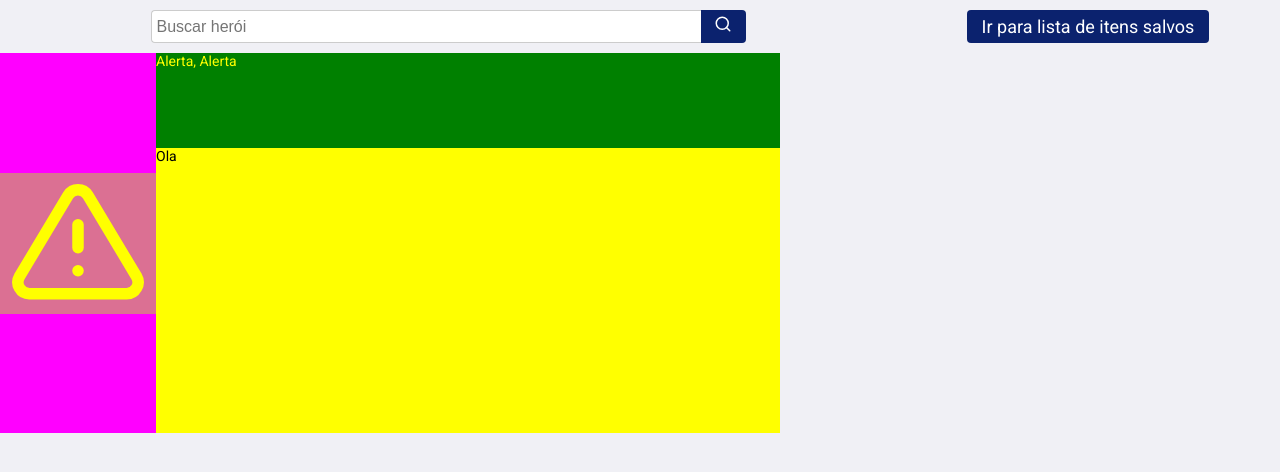
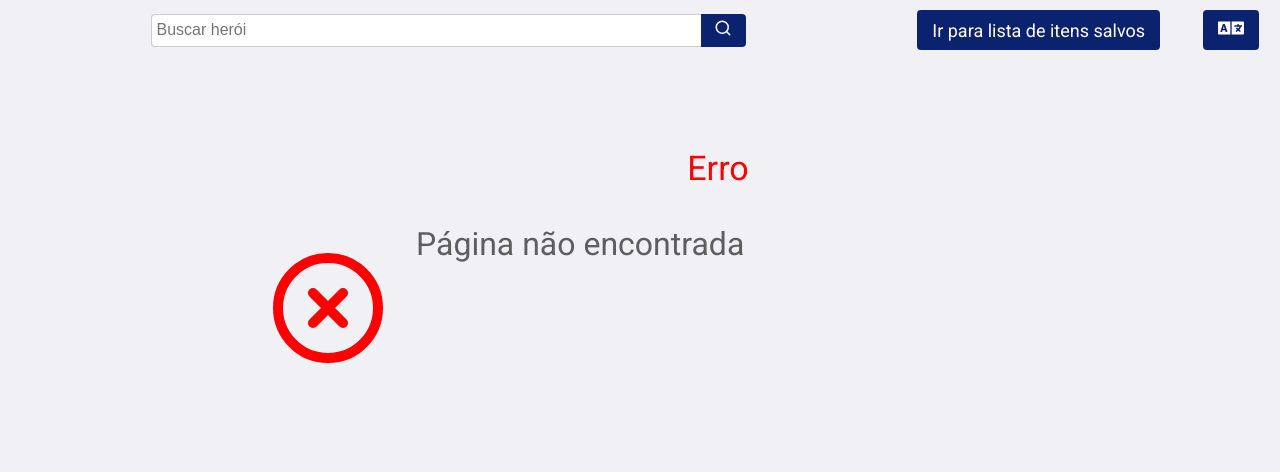
Before and after one commit to devfabiosilva/challenges, a React (Create React App) app in the folder marvel-softplan-reactjs/: page / in a window 1280 px wide. Shown: the top 472 px of the page. Built offline with nearby package versions, Linux system fonts and the light colour scheme.

Commit message:
Adicionando suporte a idioma. Terminando de configurar as notificações

```diff
--- a/marvel-softplan-reactjs/src/actions/index.js
+++ b/marvel-softplan-reactjs/src/actions/index.js
@@ -1,10 +1,15 @@
+//import { L_EN_US, L_PT_BR } from '../utils/language';
+
+
 const M_NONE = '0';
 const ADD_TO_LIST = '1';
 const REMOVE_FROM_LIST = '2';
+const MODIFY_LANGUAGE = '3'
 
 export const m_Actions = {
     ADD_TO_LIST,
     REMOVE_FROM_LIST,
+    MODIFY_LANGUAGE,
     M_NONE
 }
 
@@ -18,3 +23,7 @@ export function m_addToList(text) {
 export function m_removeFromList(index) {
     return { type: REMOVE_FROM_LIST, index }
 }
+
+export function m_modifyLanguage(lang) {
+    return { type: MODIFY_LANGUAGE, lang }
+}
--- a/marvel-softplan-reactjs/src/components/notification/index.js
+++ b/marvel-softplan-reactjs/src/components/notification/index.js
@@ -1,27 +1,30 @@
 import React from 'react';
+import { connect } from 'react-redux';
 import {
     DivNotification,
     DivNotificationContainer,
     DivNotificationIcon,
-    DivNotificationTitle
+    DivNotificationTitle,
+    ALERT_COLOR,
+    INFO_COLOR
 } from './styled';
 import { FiInfo, FiAlertTriangle, FiXCircle } from 'react-icons/fi';
 
-const NOTF_ICON_SZ = 138;
+const NOTF_ICON_SZ = 120;
 
 function NotfIcon( { nAlert, nError } ) {
 
     if (nAlert)
-        return <FiAlertTriangle size={NOTF_ICON_SZ} color="yellow"/>
+        return <FiAlertTriangle size={NOTF_ICON_SZ} color={ALERT_COLOR}/>
 
     if (nError)
         return <FiXCircle size={NOTF_ICON_SZ} color="red"/>
 
-    return <FiInfo size={NOTF_ICON_SZ} color="blue" />
+    return <FiInfo size={NOTF_ICON_SZ} color={INFO_COLOR} />
 
 }
 
-export default function Notification({ nAlert, nError, children, title }) {
+export function Notification({ state, nAlert, nError, children, title }) {
     return (
         <DivNotification>
             <DivNotificationIcon>
@@ -31,18 +34,44 @@ export default function Notification({ nAlert, nError, children, title }) {
                 <DivNotificationTitle
                     inputColor={
                         (nAlert)?
-                        "yellow":
+                        ALERT_COLOR:
                         (nError)?
                         "red":
                         null
                     }
                 >
+                    <p style={{fontSize: "34px"}}>
+                        {(title)?title:(nAlert)?
+                            state.interface.alert_title:(nError)?
+                            state.interface.error_title:
+                            state.interface.info_title
+                        }
+                    </p>
+                </DivNotificationTitle>
+                <div style={
                     {
-                        (title)?title:(nAlert)?"Alert":(nError)?"Error":"Info"
-                    }
-                </DivNotificationTitle>
-                {children}
+                        display: "flex",
+                        padding: "10px",
+                        width: "100%",
+                        height: "75%",
+
+                    }}>
+                    <p style={
+                        {
+                            color: "#5e5e5e",
+                            fontSize: "32px",
+                        }
+                        }>
+                            {children}
+                    </p>
+                </div>
             </DivNotificationContainer>
         </DivNotification>
     );
 }
+
+const mapStateToProps = (state, ownProps) => ({
+    state: state.m_setLanguage
+});
+
+export default connect(mapStateToProps)(Notification);
--- a/marvel-softplan-reactjs/src/components/notification/styled.js
+++ b/marvel-softplan-reactjs/src/components/notification/styled.js
@@ -1,7 +1,9 @@
 import styled from 'styled-components';
+export const ALERT_COLOR = "#FFC107";
+export const INFO_COLOR = "#0099ff";
 
 export const DivNotification = styled.div`
-    background: magenta;
+    /* background: magenta; */
     width: 780px;
     height: 380px;
     display: flex;
@@ -12,18 +14,21 @@ export const DivNotification = styled.div`
 export const DivNotificationContainer = styled.div`
     width: 80%;
     height: 100%;
-    background: yellow;
+    /* background: yellow; */
 `;
 
 export const DivNotificationTitle = styled.div`
-    background: green;
+    display: flex;
+    justify-content: center;
+    align-items: center;
+    /* background: green; */
     width:100%;
     height: 25%;
-    color: ${props => props.inputColor || "blue"}
+    color: ${props => props.inputColor || INFO_COLOR};
 `;
 
 export const DivNotificationIcon = styled.div`
     width: 20%;
-    background: palevioletred;
+    /* background: palevioletred; */
     text-align: center;
 `;
--- a/marvel-softplan-reactjs/src/global.css
+++ b/marvel-softplan-reactjs/src/global.css
@@ -6,9 +6,13 @@
     outline: 0;
     box-sizing: border-box;
 }
-
+/*
+p {
+    color: #5e5e5e;
+}
+*/
 body {
-    font: 400 14px Roboto, sans-serif;
+    font: 400 18px Roboto, sans-serif;
     background: #f0f0f5;
     -webkit-font-smoothing: antialiased;
 }
@@ -19,4 +23,13 @@ input, button, textarea {
 
 button {
     cursor: pointer;
+    border: none;
+    background-color: #0b226e;
+    border-radius: 4px;
+    padding: 5px 15px;
+    color: #fff;
 }
+
+button:hover {
+    background-color: rgb(8, 131, 14);
+}
--- a/marvel-softplan-reactjs/src/pages/Main/index.js
+++ b/marvel-softplan-reactjs/src/pages/Main/index.js
@@ -1,27 +1,58 @@
-import React from 'react';
+import React, { useEffect } from 'react';
 import { FiSearch } from 'react-icons/fi';
+import { FaLanguage } from 'react-icons/fa';
 import Notification from '../../components/notification';
+import { connect } from 'react-redux';
+import { m_modifyLanguage } from '../../actions';
+import { L_PT_BR, L_EN_US } from '../../utils/language';
 import './style.css';
 
-export default function Main() {
+export function Main(props) {
+    useEffect (
+    () => {
+        console.log("Ola")
+        if (props.state)
+            console.log(props.state)
+    }, [props.state]
+    )
     return (
         <div className="container">
             <div className="tools">
                 <div className="search-tools">
                     <form autoComplete="on" id="search">
-                        <input id="search-input" placeholder="Buscar herói" type="search" />
+                        <input id="search-input" placeholder=
+                            {props.state.interface.search_hero}
+                        type="search" />
                         <button className="fav-button">
                             <FiSearch size={18} color="#FFF" />
                         </button>
                     </form>
                 </div>
                 <div className="list-favorites">
-                    <button className="saved-list-btn">Ir para lista de itens salvos</button>
+                    <button className="saved-list-btn">
+                        {props.state.interface.goto_saved_list}
+                    </button>
+                    <button className="lang-btn"
+                        label="Idioma"
+                        onClick={
+                            () => props.mainPageModifyLang((props.state.lang===L_EN_US)?L_PT_BR:L_EN_US)
+                        }
+                    ><FaLanguage size={26}/></button>
                 </div>
             </div>
             <div className="heroes-page">
-                <Notification nAlert title="Alerta, Alerta">Ola</Notification>
+                <Notification nError >{props.state.interface.err404_pag_not_found}</Notification>
             </div>
         </div>
     );
 }
+
+const mapStateToProps = (state, ownProps) => ({
+    state: state.m_setLanguage
+});
+
+const mapDispatchToProps = (dispatch, ownProps) => ({
+    mainPageModifyLang: (e) => dispatch(m_modifyLanguage(e))
+});
+
+export default connect(mapStateToProps, mapDispatchToProps)(Main);
--- a/marvel-softplan-reactjs/src/pages/Main/style.css
+++ b/marvel-softplan-reactjs/src/pages/Main/style.css
@@ -13,6 +13,14 @@
     width: 70%;
 /*    background-color: brown; */
     display: flex;
+    align-items: center;
+}
+.heroes-page {
+    display: flex;
+    height: 500px;
+    /* background-color: black; */
+
+    justify-content: center;
     align-items: center;
 }
 /*
@@ -75,10 +83,11 @@ form#search button {
     padding: 5px 15px;
     color: #fff;
 }
+/*
 .saved-list-btn:hover {
     background-color: rgb(8, 131, 14);
 }
-
+*/
 .list-favorites {
     display: contents;
 }
--- a/marvel-softplan-reactjs/src/pages/NotFound/index.js
+++ b/marvel-softplan-reactjs/src/pages/NotFound/index.js
@@ -1,10 +1,45 @@
 import React from 'react';
-import Notification from '../../components/notification'
+import Notification from '../../components/notification';
+import { FiArrowLeft } from 'react-icons/fi';
+import { connect } from 'react-redux';
+//import { store } from '../../reducers';
 
-export default function NotFound() {
+export function NotFound(props) {
+    /*useEffect (
+        () => {
+           console.log(store.getState())
+            console.log(props.state);
+        }, [props.state]
+    )*/
     return(
-        <Notification nError title={"Erro 404. Não encontrado"}>
-            Página não encontrada
-        </Notification>
+        <div className="notfound-container" style={
+            {
+                display: "inline-grid",
+                alignItems: "center",
+                justifyContent: "center",
+                width: "100%",
+                height: "500px"
+            }
+        }>
+            <div className="notfound-not-container">
+                <Notification nError title={props.state.interface.err404_title}>
+                    Página não encontrada
+                </Notification>
+            </div>
+            <div className="go-back-btn-container" style={
+                {
+                    margin: "0 auto"
+                }
+            }>
+                <button style={{width: "120px"}}>
+                    <FiArrowLeft size={14} /> Voltar
+                </button>
+            </div>
+        </div>
     );
 }
+const mapStateToProps = (state, ownProps) => ({
+    state: state.m_setLanguage
+});
+
+export default connect(mapStateToProps)(NotFound);
--- a/marvel-softplan-reactjs/src/reducers/index.js
+++ b/marvel-softplan-reactjs/src/reducers/index.js
@@ -1,6 +1,7 @@
 import { combineReducers, createStore} from 'redux';
 import { m_favorite } from './favorite';
+import { m_setLanguage } from './languageinterface';
 
-const m_rootReducer = combineReducers({ m_favorite });
+const m_rootReducer = combineReducers({ m_favorite, m_setLanguage });
 
 export const store = createStore(m_rootReducer);
--- /dev/null
+++ b/marvel-softplan-reactjs/src/reducers/languageinterface.js
@@ -0,0 +1,22 @@
+import { m_Actions } from '../actions';
+import { LANG_PT_BR, L_PT_BR, LANG_EN_US, L_EN_US } from '../utils/language';
+
+export const m_setLanguage = (state = {lang: L_PT_BR, interface: LANG_PT_BR}, action) => {
+
+    switch (action.type) {
+
+        case m_Actions.MODIFY_LANGUAGE:
+            if (action.lang===L_PT_BR)
+                return { lang: L_PT_BR, interface: LANG_PT_BR };
+
+            if (action.lang===L_EN_US)
+                return { lang: L_EN_US, interface: LANG_EN_US};
+
+            return state;
+
+        default:
+            return state;
+
+    }
+
+}
--- /dev/null
+++ b/marvel-softplan-reactjs/src/utils/language.js
@@ -0,0 +1,26 @@
+export const L_PT_BR = "pt-br";
+export const L_EN_US = "en-us";
+
+export const LANG_PT_BR = {
+    search_hero: "Buscar herói",
+    go_back: "Voltar",
+    not_found: "Não encontrado",
+    goto_saved_list: "Ir para lista de itens salvos",
+    err404_title: "Erro 404. Não encontrado",
+    err404_pag_not_found: "Página não encontrada",
+    alert_title: "Alerta",
+    info_title: "Info",
+    error_title: "Erro"
+}
+
+export const LANG_EN_US = {
+    search_hero: "Search hero",
+    go_back: "Go back",
+    not_found: "Not found",
+    goto_saved_list: "Go to saved items list",
+    err404_title: "Error 404. Not found",
+    err404_pag_not_found: "Page not found",
+    alert_title: "Alert",
+    info_title: "Info",
+    error_title: "Error"
+}
```
Also changed, not shown: marvel-softplan-reactjs/src/reducers/favorite.js (line endings or trailing spaces).
